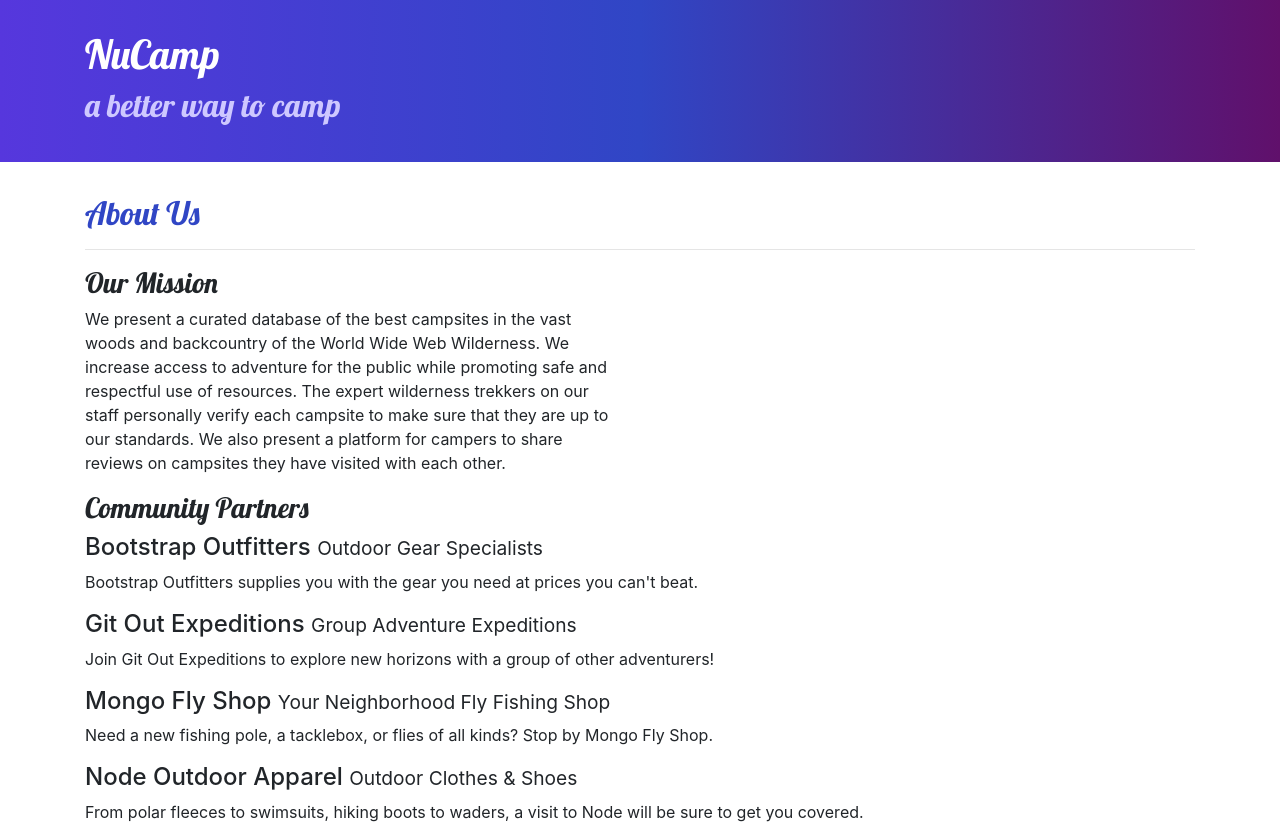
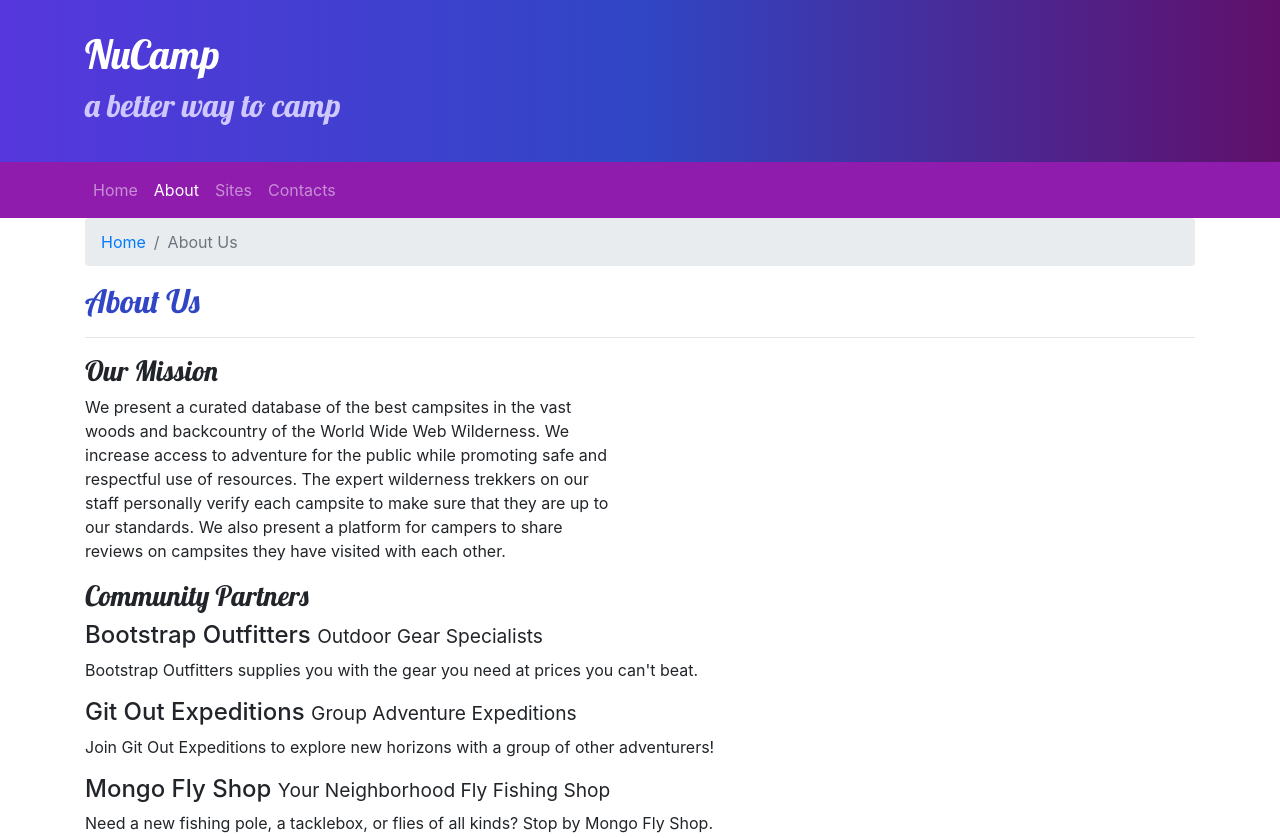
Before and after one commit to mzrickers/nucamp-bootstrap, a website: page aboutus.html in a window 1280 px wide. Shown: the top 838 px of the page. Drawn offline with nearby package versions, Linux system fonts and the light colour scheme.

Commit message:
Navbar and Breadcrumbs

```diff
--- a/aboutus.html
+++ b/aboutus.html
@@ -28,9 +28,31 @@
         </div>
     </header>
 
+    <nav class="navbar navbar-expand-sm navbar-dark sticky-top">
+            <div class="container">
+                <button class="navbar-toggler ml-auto" type="button"
+                data-toggle="collapse" data-target="#nucampNavbar">
+                    <span class="navbar-toggler-icon"></span>
+                </button>
+                <div class="collapse navbar-collapse" id="nucampNavbar">
+                    <ul class="navbar-nav">
+                        <li class="nav-item"><a class="nav-link" href="index.html">Home </a></li>
+                        <li class="nav-item active"><a class="nav-link" href="#">About </a></li>
+                        <li class="nav-item"><a class="nav-link" href="#">Sites </a></li>
+                        <li class="nav-item"><a class="nav-link" href="#">Contacts </a></li>
+                    </ul>
+                </div>
+            </div>
+        </nav>
+
     <div class="container">
         <div class="row">
             <div class="col-12">
+               <ol class="breadcrumb">
+                   <li class="breadcrumb-item"><a
+                    href="index.html">Home</a></li>
+                   <li class="breadcrumb-item active">About Us</li>
+                </ol>
                <h2>About Us</h2>
                <hr />
             </div>
--- a/css/styles.css
+++ b/css/styles.css
@@ -20,6 +20,7 @@ footer {
 }
 
 .jumbotron {
+    margin: 0;
     padding: 30px;
     background-image: linear-gradient(to right, #5637DD, #3046C5, #60106B);
     color: white;
@@ -30,3 +31,7 @@ footer {
     border-bottom: 1px ridge;
     min-height: 200px;
 }
+
+.navbar {
+    background-color: #901CAD;
+}
```
Also changed, not shown: index.html (+18 -0 lines).
